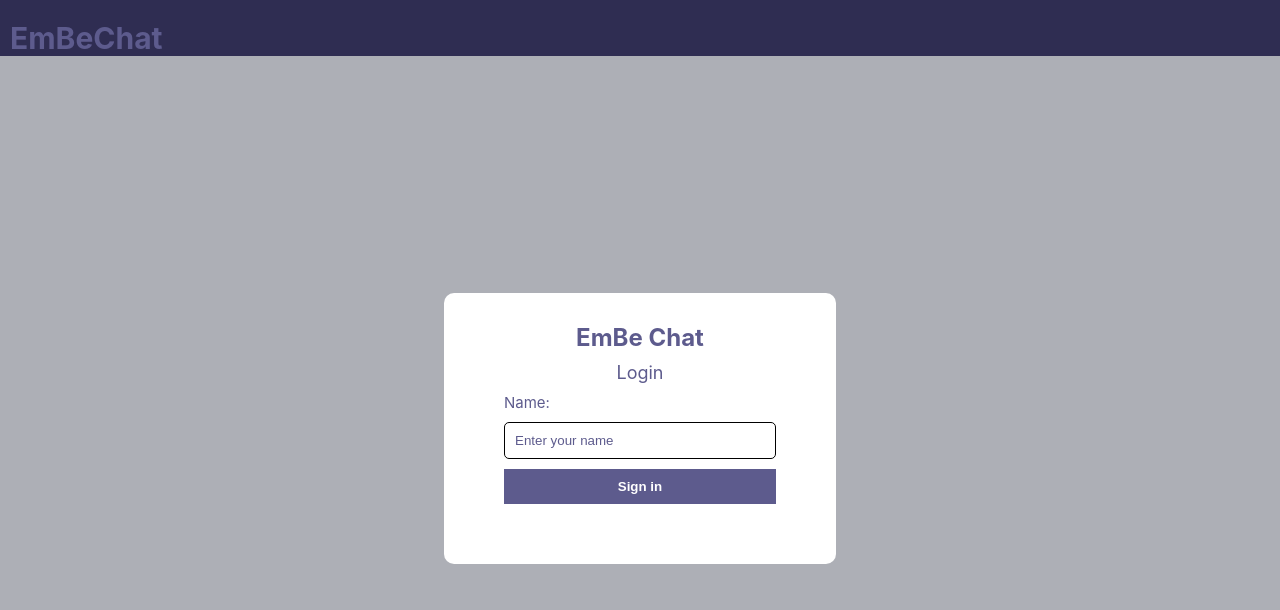
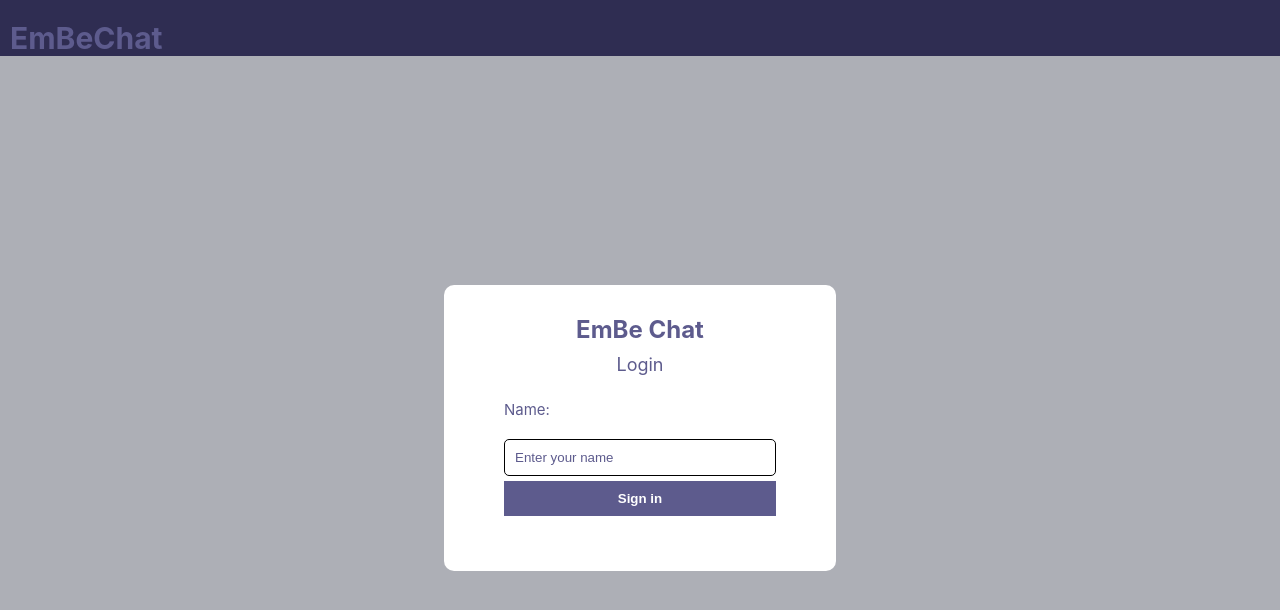
Before and after one commit to E-Begich/embe-chat, a React (Create React App) app: page / in a window 1280 px wide. Shown: the top 610 px of the page. Built offline with nearby package versions, Linux system fonts and the light colour scheme.

Commit message:
19-05-2023-dodavanje slika za readme

```diff
--- a/src/Chat/MainChat.jsx
+++ b/src/Chat/MainChat.jsx
@@ -17,7 +17,7 @@ function randomColor() {
 class Chat extends React.Component {
   state = {
     messages: [],
-    members: [],
+    members:{ online:[]},
     member: {
       username: '',
       color: '',
@@ -58,11 +58,8 @@ class Chat extends React.Component {
 
       });
        room.on('members', m => {
-
-      //  const members = this.state.member;
-      //  members.push({m})
-      //  this.setState({members});
-
+      // members.online =m;
+       //this.setState(members)
        console.log(m);
        })
 
--- a/src/Chat/Message.scss
+++ b/src/Chat/Message.scss
@@ -19,7 +19,7 @@ $primary-color: #5d5b8d;
   }
 
   .Message-content > .text {
-    padding: 10px;
+    padding: 15px;
     max-width: 400px;
     margin: 0;
     border-radius: 10px 20px;
@@ -27,7 +27,3 @@ $primary-color: #5d5b8d;
     color: white;
     display: inline-block;
   }
-
-  .currentMember > .Message-content .text {
-    background-color: orangered;
-  }
--- a/src/UserLogin/UserLogin.jsx
+++ b/src/UserLogin/UserLogin.jsx
@@ -22,7 +22,7 @@ function UserLogin({onUserLogin}) {
     <span className="logo">EmBe Chat</span>
         <span className="title">Login</span>
             <form className="form" onSubmit={handleSubmitMemberName}>
-                <label htmlFor="name">Name:</label>
+                <p id="name">Name:</p>
                  <input className="formName" type="text"  onChange={(e) => setUsername(e.target.value)} placeholder='Enter your name' />
                 <button>Sign in</button>
                 <div className="error">{error}</div>
--- a/src/UserLogin/UserLogin.scss
+++ b/src/UserLogin/UserLogin.scss
@@ -31,7 +31,7 @@ $primary-color: #5d5b8d;
       form {
         display: flex;
         flex-direction: column;
-        gap: 10px;
+        gap: 5px;
 
         input {
           padding: 10px;
@@ -53,7 +53,7 @@ $primary-color: #5d5b8d;
           cursor: pointer;
         }
 
-        label {
+        #name {
           display: flex;
           align-items: center;
           gap: 10px;
```
Also changed, not shown: src/Chat/Members.jsx (deleted, +0 -15 lines).
